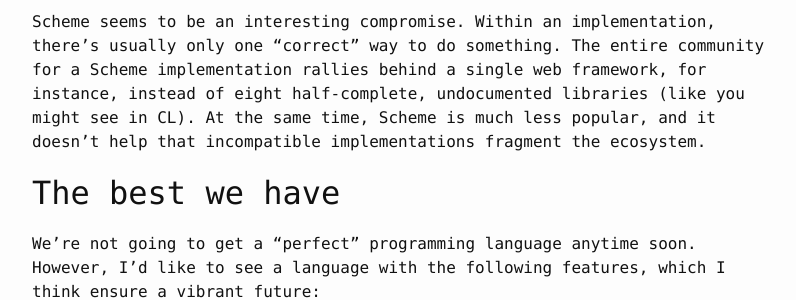
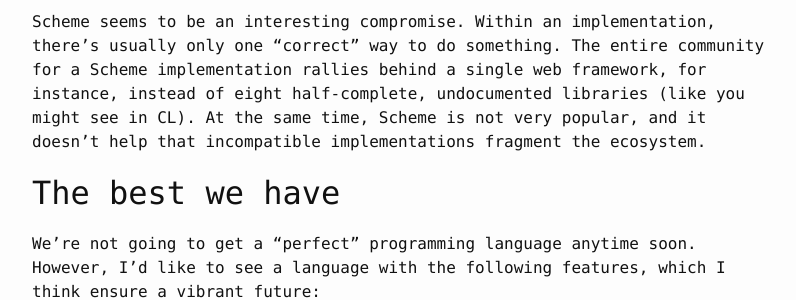
Before and after one commit to jack-the-coder/oldsite, a Jekyll site: the page built from _posts/2019-07-31-perfect-language.markdown, in a window 1280 px wide and 900 px high, scrolled down 1847 px. Shown: the part 248-548 px from the top of the window, without its empty margins (238-1034 px from the left). Built offline with Jekyll 4.4.1, drawn with Linux system fonts in a browser that asks for light colours.

Commit message:
fix possible misunderstanding

```diff
--- a/_posts/2019-07-31-perfect-language.markdown
+++ b/_posts/2019-07-31-perfect-language.markdown
@@ -32,7 +32,7 @@
 
 It could be that it's impossible to find an optimal balance between abstraction-ness and the removal of footguns. Go was specifically intended so that it scales to large teams of Google programmers; the language imposed many decisions upon  them to avoid making too many choices that would lead to incompatibility. Outside of Google, this strategy worked, in that it lead to a plethora of compatible libraries for every need. All Go code looked the same and followed the same general semantics.
 
-Scheme seems to be an interesting compromise. Within an implementation, there's usually only one "correct" way to do something. The entire community for a Scheme implementation rallies behind a single web framework, for instance, instead of eight half-complete, undocumented libraries (like you might see in CL). At the same time, Scheme is much less popular, and it doesn't help that incompatible implementations fragment the ecosystem.
+Scheme seems to be an interesting compromise. Within an implementation, there's usually only one "correct" way to do something. The entire community for a Scheme implementation rallies behind a single web framework, for instance, instead of eight half-complete, undocumented libraries (like you might see in CL). At the same time, Scheme is not very popular, and it doesn't help that incompatible implementations fragment the ecosystem.
 
 ## The best we have
 We're not going to get a "perfect" programming language anytime soon. However, I'd like to see a language with the following features, which I think ensure a vibrant future:
```
